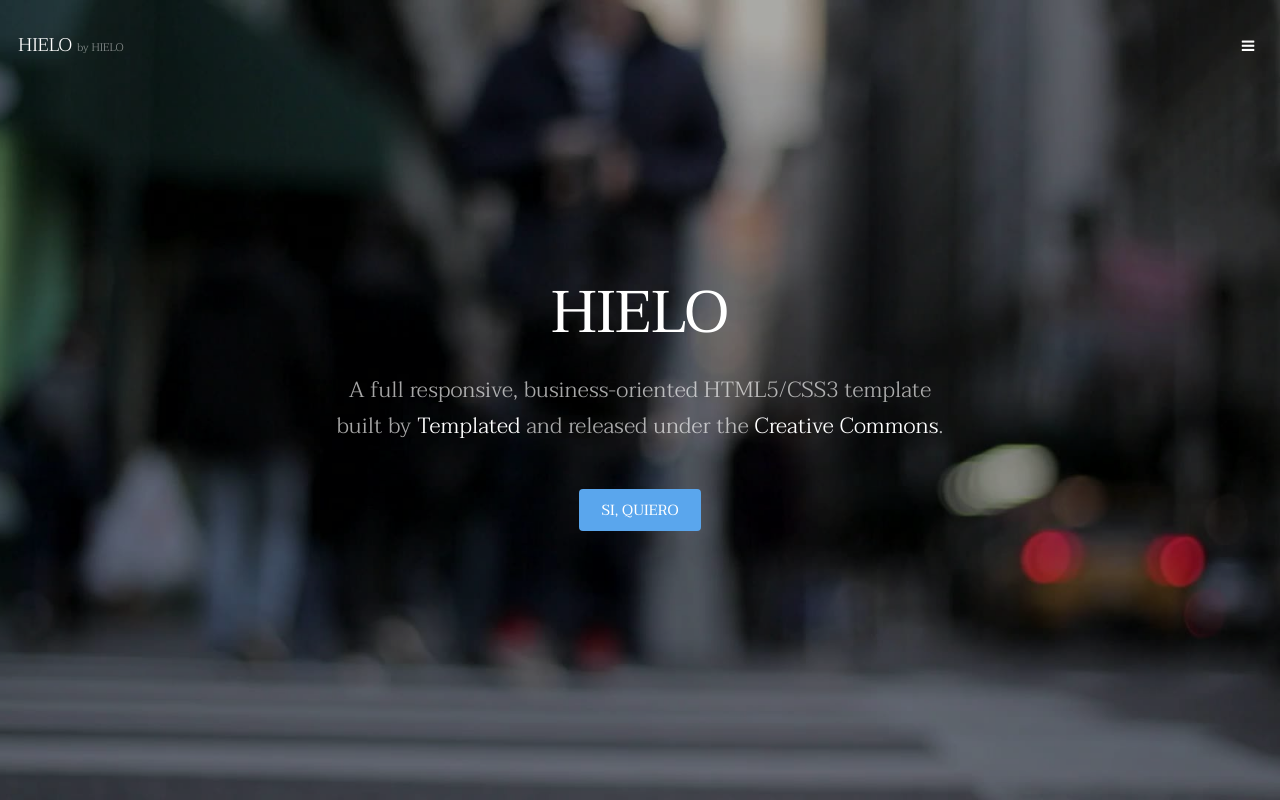
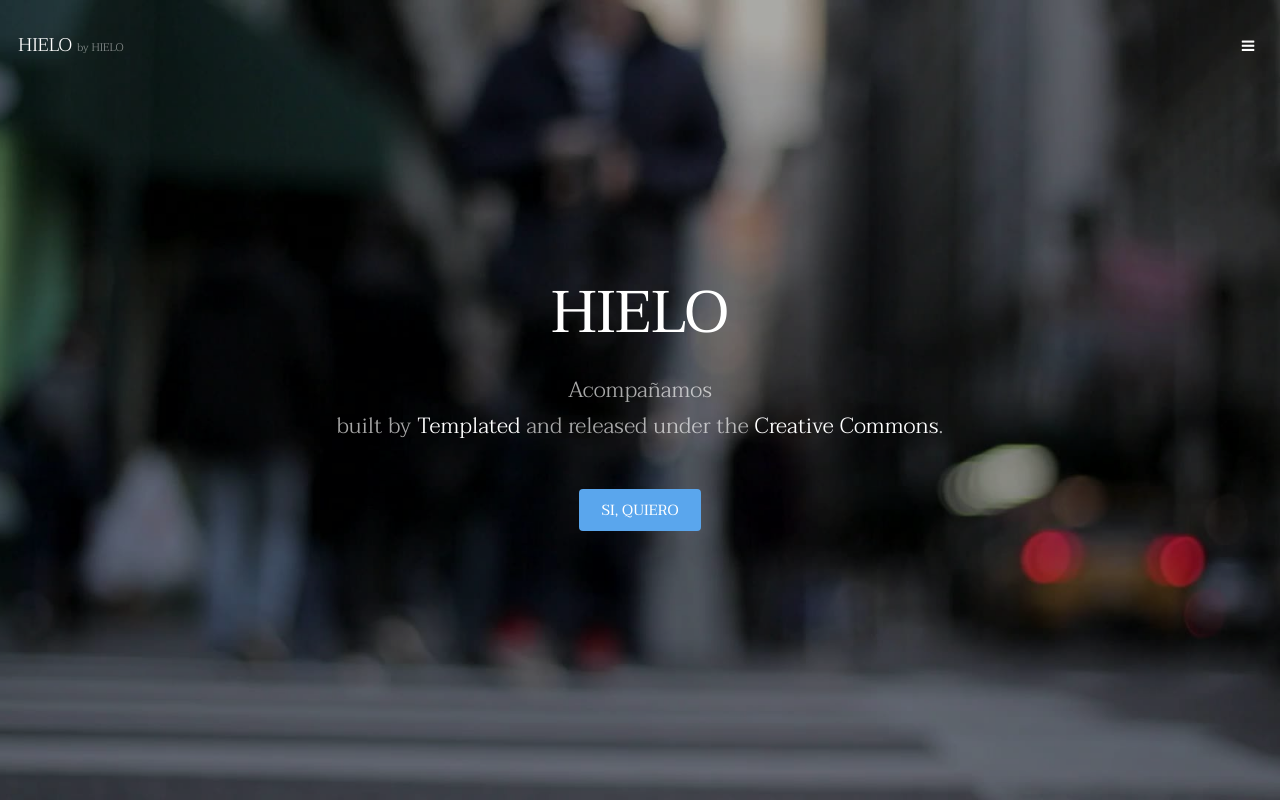
Before and after one commit to aduiglesias/04_REP_METROPOLITA, a plain HTML site: page index.html in a window 1280 px wide. Shown: the top 800 px of the page. Drawn offline with Linux system fonts and the light colour scheme.

Commit message:
frase bajo el h1 por PABLO

```diff
--- a/index.html
+++ b/index.html
@@ -37,7 +37,7 @@
 			<section id="banner" data-video="images/banner">
 				<div class="inner">
 					<h1>HIELO</h1>
-					<p>A full responsive, business-oriented HTML5/CSS3 template<br />
+					<p>Acompañamos<br />
 					built by <a href="https://templated.co/">Templated</a> and released under the <a href="https://templated.co/license">Creative Commons</a>.</p>
 					<a href="#one" class="button special scrolly">Si, quiero</a>
 				</div>
```
